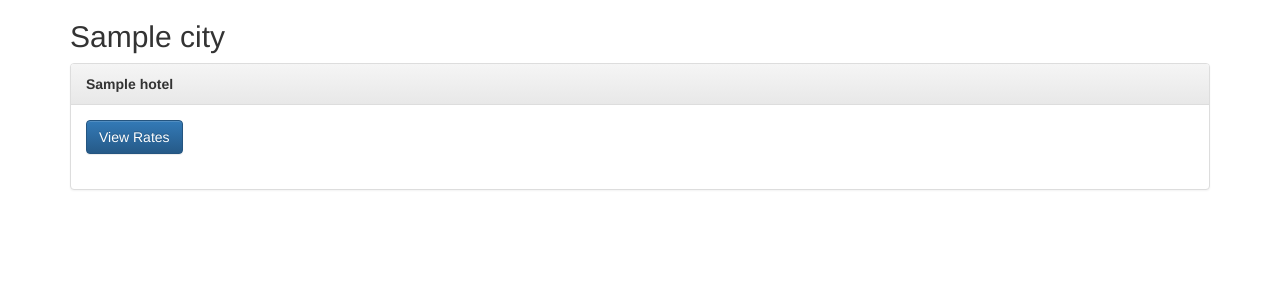
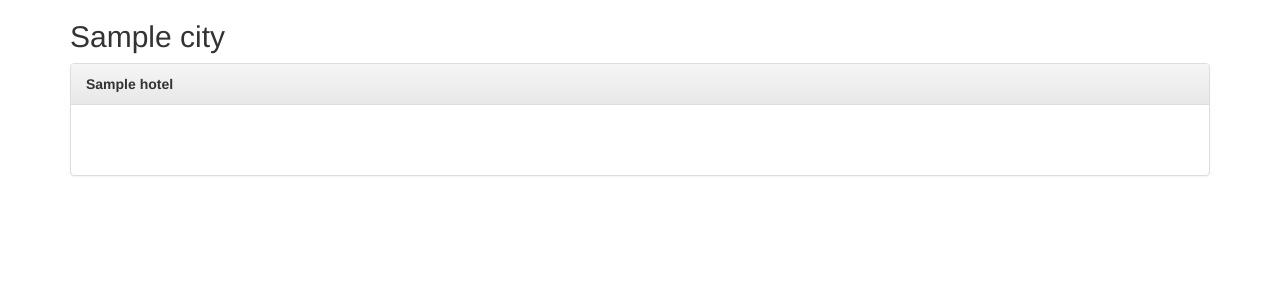
Before and after one commit to caseydm/hotels, a Flask app: template app/webapp/templates/hotel_list.html in a window 1280 px wide. Shown: the top 300 px of the page. Run offline with Flask 2, Linux system fonts and the light colour scheme; the template is opened without the code that fills it: most values are stand-ins (such as "Sample title", 1, 10 or a date in 2020); parts of the project's set-up code (start-up, migrations or seed data) failed here and were passed over; some libraries are stand-ins or nearby versions.

Commit message:
removed button

```diff
--- a/app/webapp/templates/hotel_list.html
+++ b/app/webapp/templates/hotel_list.html
@@ -7,9 +7,6 @@
 <div class="panel panel-default">
     <div class="panel-heading"><b>{{ hotel.name }}</b></div>
     <div class="panel-body">
-        <a class="btn btn-primary" data-toggle="collapse" href="#rates{{ hotel.id }}" aria-expanded="false" aria-controls="collapseExample">
-    View Rates
-  </a>
         <br/><br/>
         <div id="rates{{ hotel.id }}" class="collapse">
             {% for rate in hotel.rates %}
```
